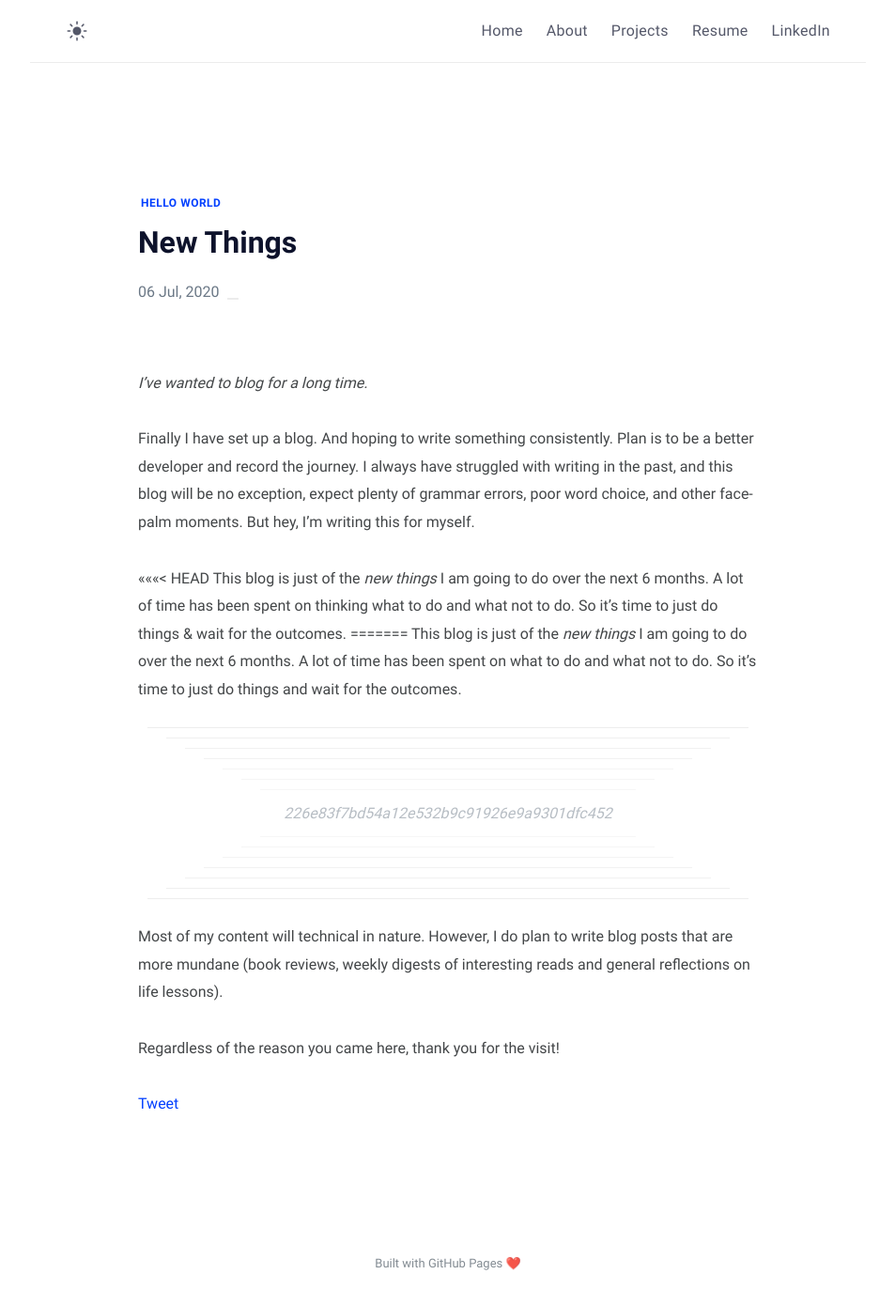
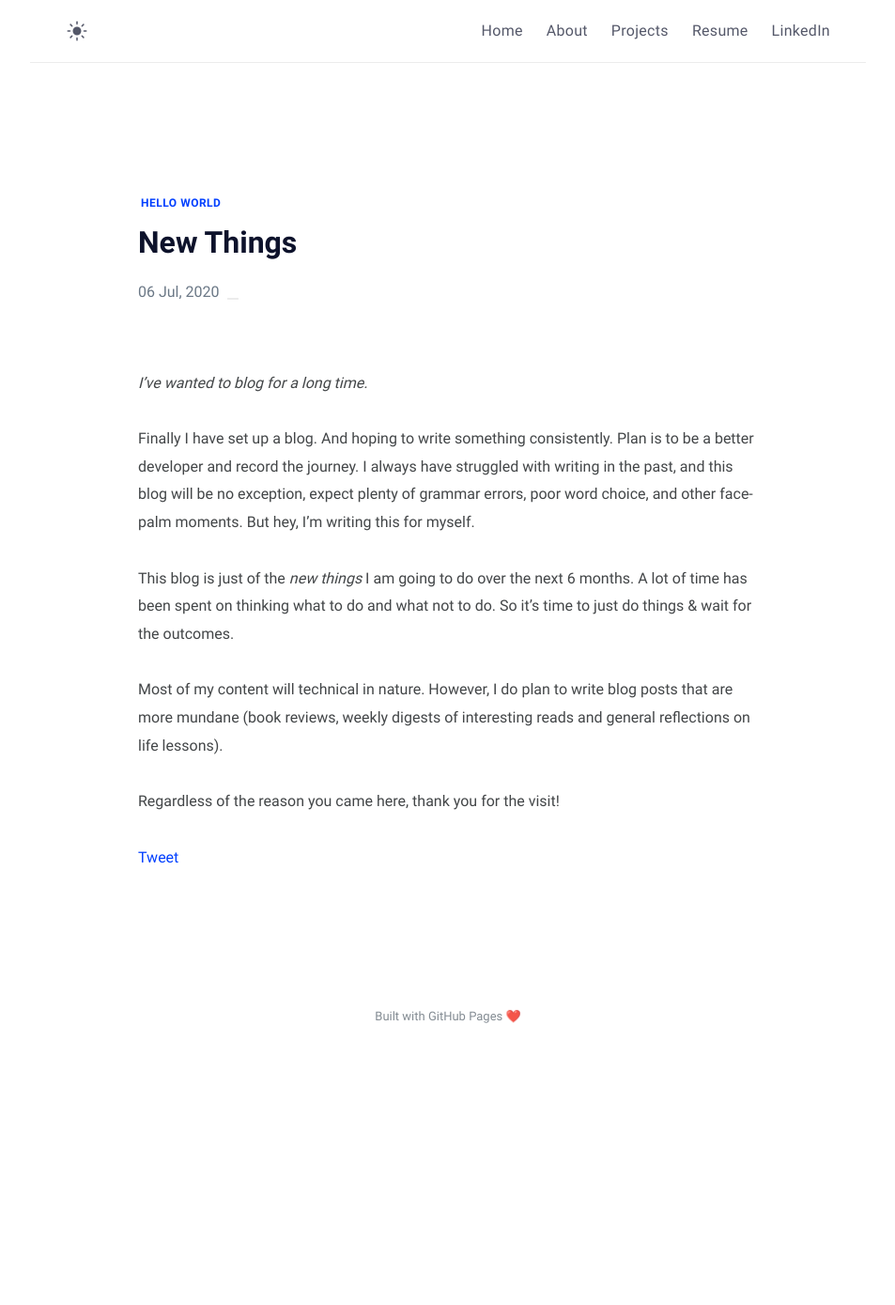
Before and after one commit to gautam2705/gautam2705.github.io, a Jekyll site: the page built from _posts/2020-07-06-New-Things/2020-07-06-New-Things.md, in a window 1280 px wide. Shown: the whole page at 94% size, without its empty margins (163-1116 px from the left). Built offline with Jekyll 4.4.1, drawn with Linux system fonts in a browser that asks for light colours; comment, search, counter and statistics services are not loaded; after the commit the page ends 1126 px from its top, so only the background shows below that.

Commit message:
Typo in first post

```diff
--- a/_posts/2020-07-06-New-Things/2020-07-06-New-Things.md
+++ b/_posts/2020-07-06-New-Things/2020-07-06-New-Things.md
@@ -9,11 +9,7 @@ description: My first blog post
 
 Finally I have set up a blog. And hoping to write something consistently. Plan is to be a better developer and record the journey. I always have struggled with writing in the past, and this blog will be no exception, expect plenty of grammar errors, poor word choice, and other face-palm moments. But hey, I'm writing this for myself.
 
-<<<<<<< HEAD
 This blog is just of the *new things* I am going to do over the next 6 months. A lot of time has been spent on thinking what to do and what not to do. So it's time to just do things & wait for the outcomes.
-=======
-This blog is just of the *new things* I am going to do over the next 6 months. A lot of time has been spent on what to do and what not to do. So it's time to just do things and wait for the outcomes.
->>>>>>> 226e83f7bd54a12e532b9c91926e9a9301dfc452
 
 Most of my content will technical in nature. However, I do plan to write blog posts that are more mundane (book reviews, weekly digests of interesting reads and general reflections on life lessons).
 
```
